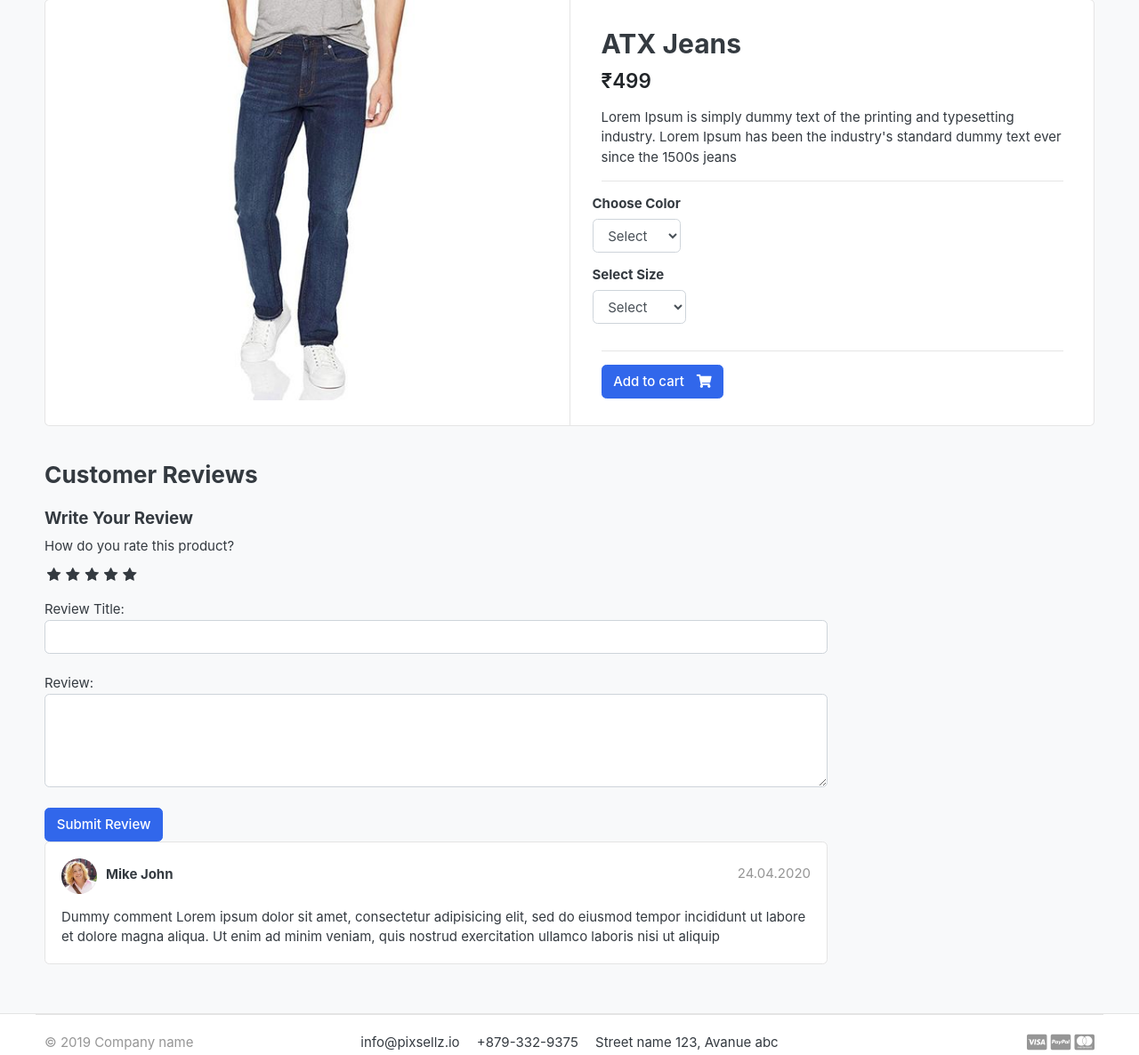
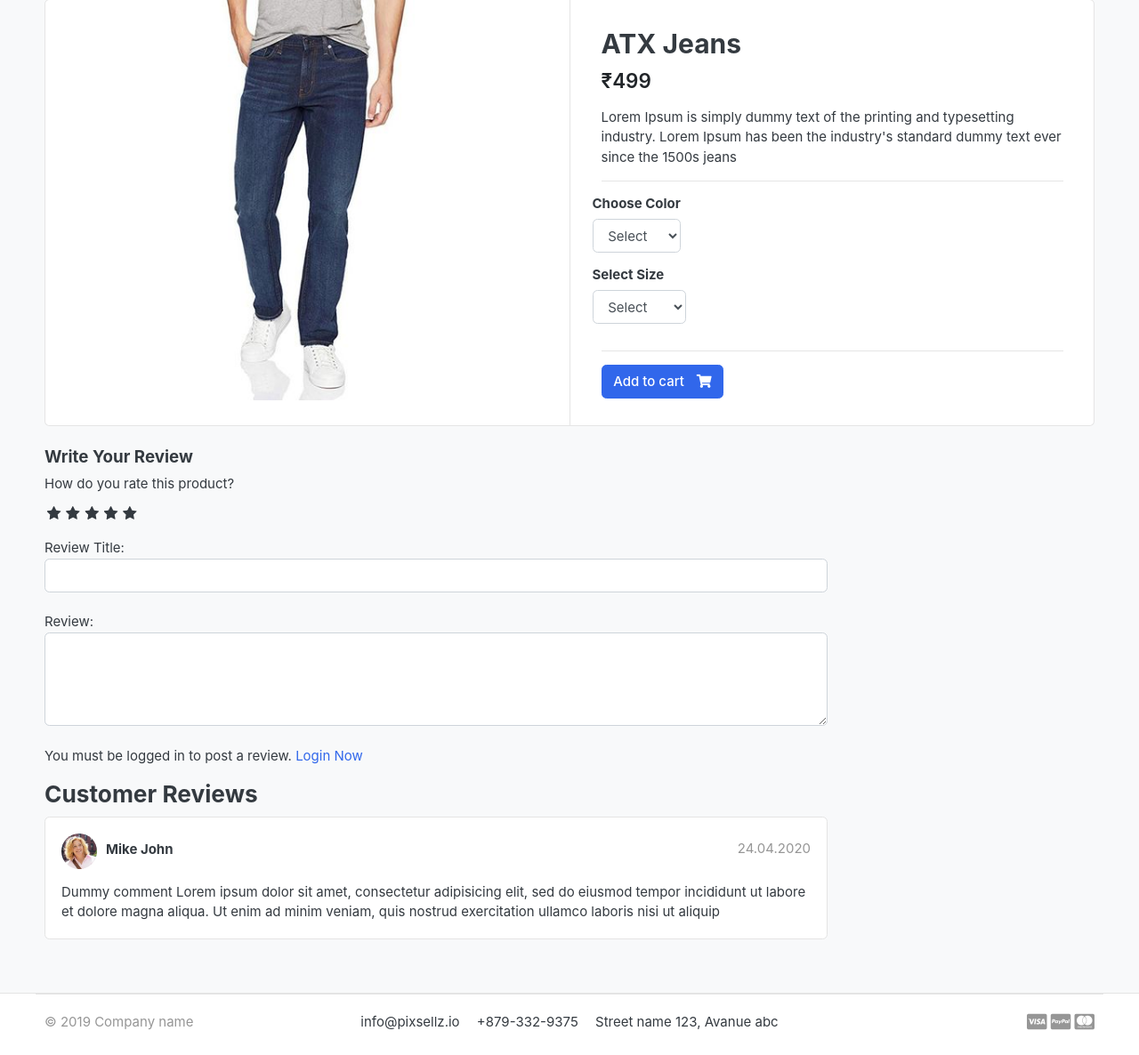
Before and after one commit to pragat-pandya/ecommerce-django, a Django app: page /store/category/jeans/atx-jeans/ in a window 1280 px wide. Shown: the part 159-1345 px from the top of the page at 89% size. After the commit the page ends 1317 px from the top, so only its background shows below. Run offline with Django 4.2, Linux system fonts and the light colour scheme; data comes from the database, SQL or seed files in the repository; both versions use the stored data as it was after the commit; some libraries are stand-ins or nearby versions; some web fonts are replaced.

Commit message:
Store the rating and the reviews into the ReviewRating model.

```diff
--- a/store/urls.py
+++ b/store/urls.py
@@ -7,4 +7,5 @@ urlpatterns = [
     path('category/<slug:category_slug>', views.store, name="products_by_category"),
     path('category/<slug:category_slug>/<slug:product_slug>/', views.product_detail, name="product_detail"),
     path('search/', views.search, name="search"),
+    path('submit_review/<int:product_id>/', views.submit_review, name="submit_review"),
 ]
--- a/store/views.py
+++ b/store/views.py
@@ -1,10 +1,12 @@
-from django.shortcuts import render, get_object_or_404
-from .models import Product
+from django.shortcuts import render, get_object_or_404, redirect
+from .models import Product, ReviewRating
 from category.models import Category
 from carts.views import _cart_id
 from carts.models import CartItem
 from django.core.paginator import EmptyPage, PageNotAnInteger, Paginator
 from django.db.models import Q
+from .forms import ReviewForm
+from django.contrib import messages
 # Create your views here.
 
 def store (request, category_slug=None):
@@ -58,3 +60,28 @@ def search (request):
         'product_count' : product_count,
     }
     return render (request, 'store/store.html', context)
+
+
+def submit_review (request, product_id):
+    url = request.META.get('HTTP_REFERER')
+    if request.method == "POST":
+        try:
+            review = ReviewRating.objects.get(user__id=request.user.id, product__id=product_id)
+            form = ReviewForm(request.POST, instance=review)
+            form.save()
+            messages.success(request, 'Thank you! Your review has been updated.')
+            return redirect(url)
+
+        except ReviewRating.DoesNotExist:
+            form = ReviewForm(request.POST)
+            if form.is_valid():
+                data = ReviewRating()
+                data.subject = form.cleaned_data['subject']
+                data.rating = form.cleaned_data['rating']
+                data.review = form.cleaned_data['review']
+                data.ip = request.META.get('REMOTE_ADDR')
+                data.product_id = product_id
+                data.user_id = request.user.id
+                data.save()
+                messages.success(request, 'Thank you! Your review has been submitted.')
+                return redirect(url)
--- a/templates/store/product_detail.html
+++ b/templates/store/product_detail.html
@@ -66,12 +66,7 @@
 <div class="row">
 			<div class="col-md-9">
 
-	<header class="section-heading">
-		<h3>Customer Reviews </h3>
-
-	</header>
-
-	<form action="index.html" method="POST">
+	<form action="{% url 'submit_review' single_product.id %}" method="POST">
 		{% csrf_token %}
 		<h5>Write Your Review</h5>
 		<div>
@@ -97,10 +92,17 @@
 			Review:
 			<textarea name="review" class="form-control" rows="4"></textarea>
 			<br>
-			<input type="submit" class="btn btn-primary" value="Submit Review">
+			{% if user.is_authenticated %}
+				<input type="submit" class="btn btn-primary" value="Submit Review">
+			{% else %}
+				<p>You must be logged in to post a review. <span><a href="{% url 'login' %}">Login Now</a></span></p>
+			{% endif %}
 		</div>
+		{% include 'includes/alerts.html' %}
 	</form>
-
+	<header class="section-heading">
+		<h3>Customer Reviews </h3
+	</header>
 	<article class="box mb-3">
 		<div class="icontext w-100">
 			<img src="{% static './images/avatars/avatar1.jpg' %}" class="img-xs icon rounded-circle">
```
Also changed, not shown: db.sqlite3.
